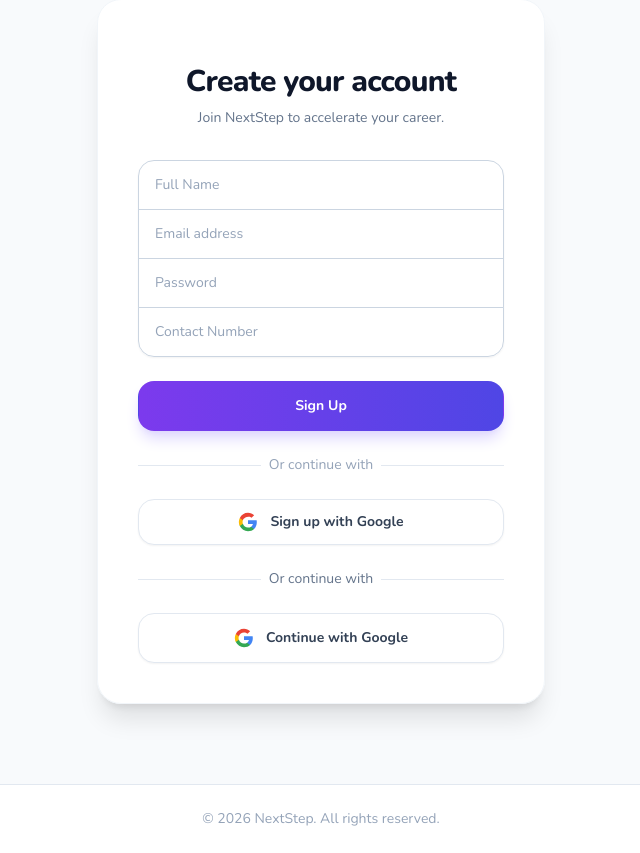
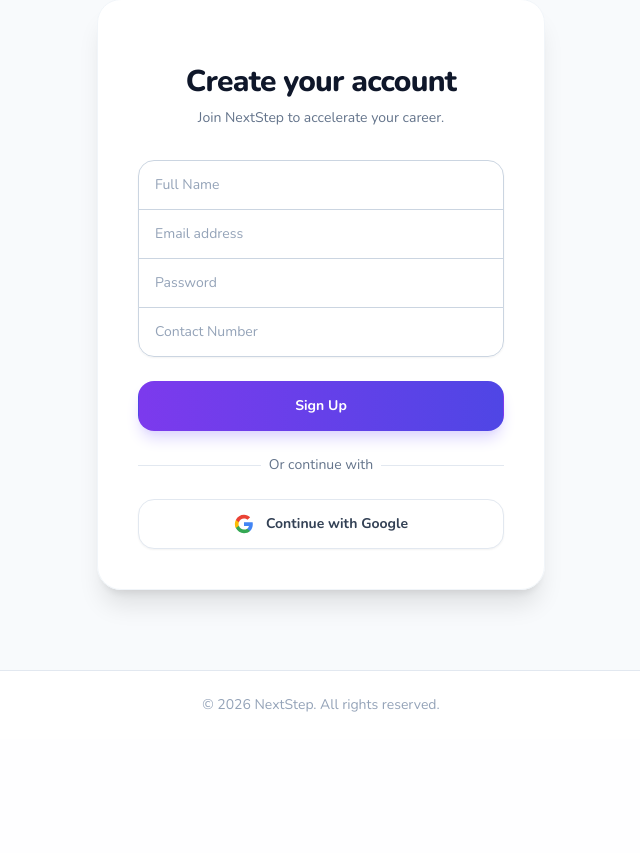
Before and after one commit to Yuvneet22/NEXTSTEP, a FastAPI app: page /signup in a window 1280 px wide. Shown: the part 146-999 px from the top of the page, without its empty margins (319-959 px from the left). After the commit the page ends 858 px from the top, so only its background shows below. Run offline with FastAPI, Linux system fonts and the light colour scheme; some libraries are stand-ins or nearby versions.

Commit message:
fix: remove duplicate google sign-in buttons from UI

```diff
--- a/app/templates/signup.html
+++ b/app/templates/signup.html
@@ -45,22 +45,6 @@
                     class="group relative w-full flex justify-center py-3.5 px-4 border border-transparent text-sm font-bold rounded-2xl text-white bg-gradient-to-r from-violet-600 to-indigo-600 hover:from-violet-700 hover:to-indigo-700 focus:outline-none focus:ring-2 focus:ring-offset-2 focus:ring-violet-500 transition-all duration-200 ease-in-out transform hover:scale-[1.02] shadow-lg shadow-violet-200">
                     Sign Up
                 </button>
-
-                <div class="relative py-2">
-                    <div class="absolute inset-0 flex items-center"><div class="w-full border-t border-slate-200"></div></div>
-                    <div class="relative flex justify-center text-sm"><span class="px-2 bg-white text-slate-400">Or continue with</span></div>
-                </div>
-
-                <a href="/login/google"
-                    class="w-full flex justify-center items-center py-3 px-4 border border-slate-200 rounded-2xl shadow-sm bg-white text-sm font-bold text-slate-700 hover:bg-slate-50 transition-all duration-200 ease-in-out transform hover:scale-[1.02]">
-                    <svg class="h-5 w-5 mr-3" viewBox="0 0 24 24" xmlns="http://www.w3.org/2000/svg">
-                        <path d="M22.56 12.25c0-.78-.07-1.53-.2-2.25H12v4.26h5.92c-.26 1.37-1.04 2.53-2.21 3.31v2.77h3.57c2.08-1.92 3.28-4.74 3.28-8.09z" fill="#4285F4"/>
-                        <path d="M12 23c2.97 0 5.46-.98 7.28-2.66l-3.57-2.77c-.98.66-2.23 1.06-3.71 1.06-2.86 0-5.29-1.93-6.16-4.53H2.18v2.84C3.99 20.53 7.7 23 12 23z" fill="#34A853"/>
-                        <path d="M5.84 14.09c-.22-.66-.35-1.36-.35-2.09s.13-1.43.35-2.09V7.07H2.18C1.43 8.55 1 10.22 1 12s.43 3.45 1.18 4.93l3.66-2.84z" fill="#FBBC05"/>
-                        <path d="M12 5.38c1.62 0 3.06.56 4.21 1.64l3.15-3.15C17.45 2.09 14.97 1 12 1 7.7 1 3.99 3.47 2.18 7.07l3.66 2.84c.87-2.6 3.3-4.53 12-4.53z" fill="#EA4335"/>
-                    </svg>
-                    Sign up with Google
-                </a>
             </div>
 
             <div class="relative">
```
Also changed, not shown: app/templates/login.html (+0 -16 lines).
